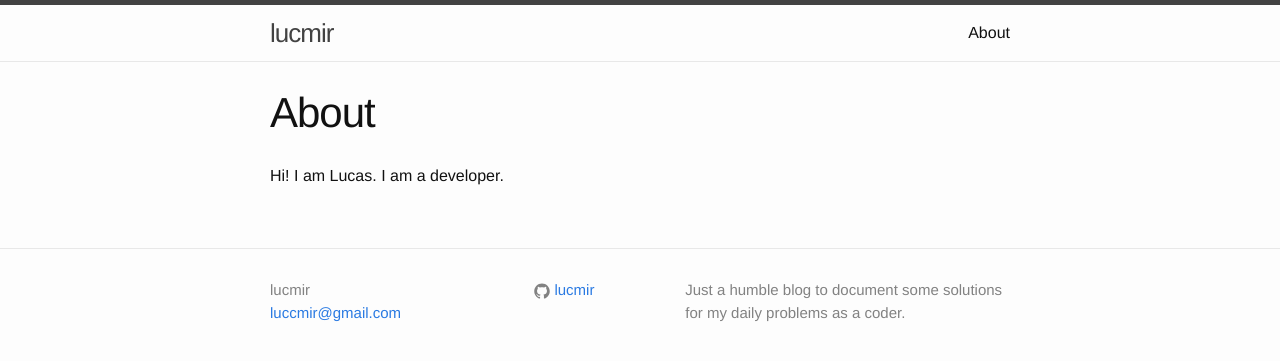
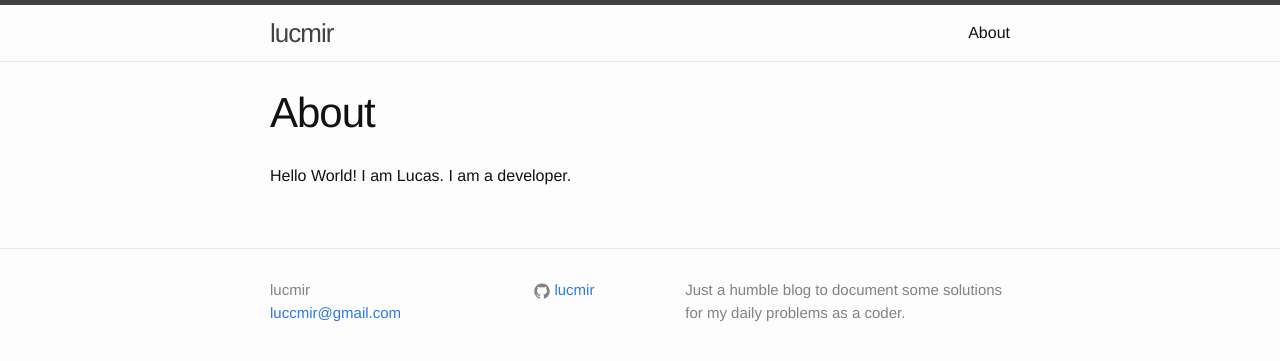
Before and after one commit to lucmir/lucmir.github.io, a Jekyll site: the page built from about.md, in a window 1280 px wide. Shown: the top 361 px of the page. Built offline with Jekyll 4.4.1, drawn with Linux system fonts in a browser that asks for light colours.

Commit message:
updating about

```diff
--- a/_posts/2016-04-08-blogging.markdown
+++ b/_posts/2016-04-08-blogging.markdown
@@ -2,7 +2,7 @@
 layout: post
 title:  "Blogging"
 date:   2016-04-08 13:10:00
-categories: jekyll update
+categories: web
 description: Using jekyll + GitHub Pages to build and host a simple Blog
 ---
 
--- a/about.md
+++ b/about.md
@@ -4,4 +4,4 @@ title: About
 permalink: /about/
 ---
 
-Hi! I am Lucas. I am a developer.
+Hello World! I am Lucas. I am a developer.
```
